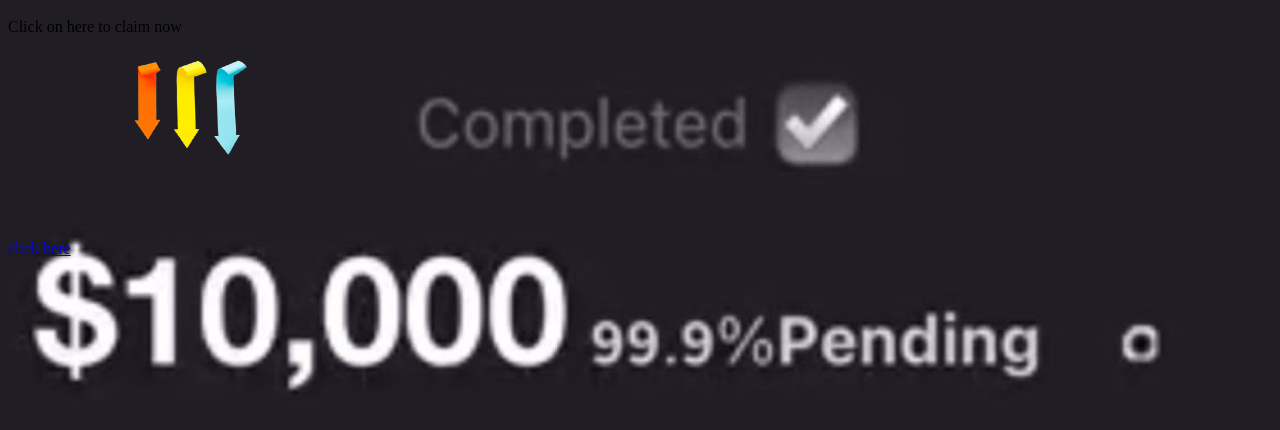
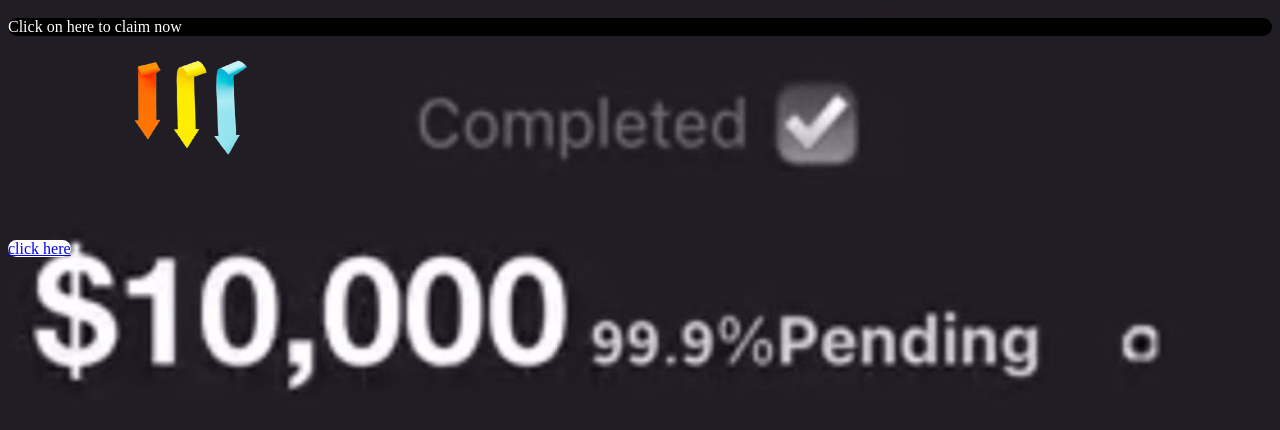
Before and after one commit to elongiveaway2025/congrats-you-just-won-click-to-claim-now-, a plain HTML site: page index.html in a window 1280 px wide. Shown: the part 320-750 px from the top of the page. Drawn offline with Linux system fonts and the light colour scheme.

Commit message:
Update style.css

```diff
--- a/style.css
+++ b/style.css
@@ -11,5 +11,11 @@ h1{
   margin-buttom:10px;
 }
 .vid p{
-  color: black;
+  color: white;
+  background-color:black;
+  border-radius:10px;
 }
+a{
+  background-color: white;
+  border-radius:10px;
+}
```
